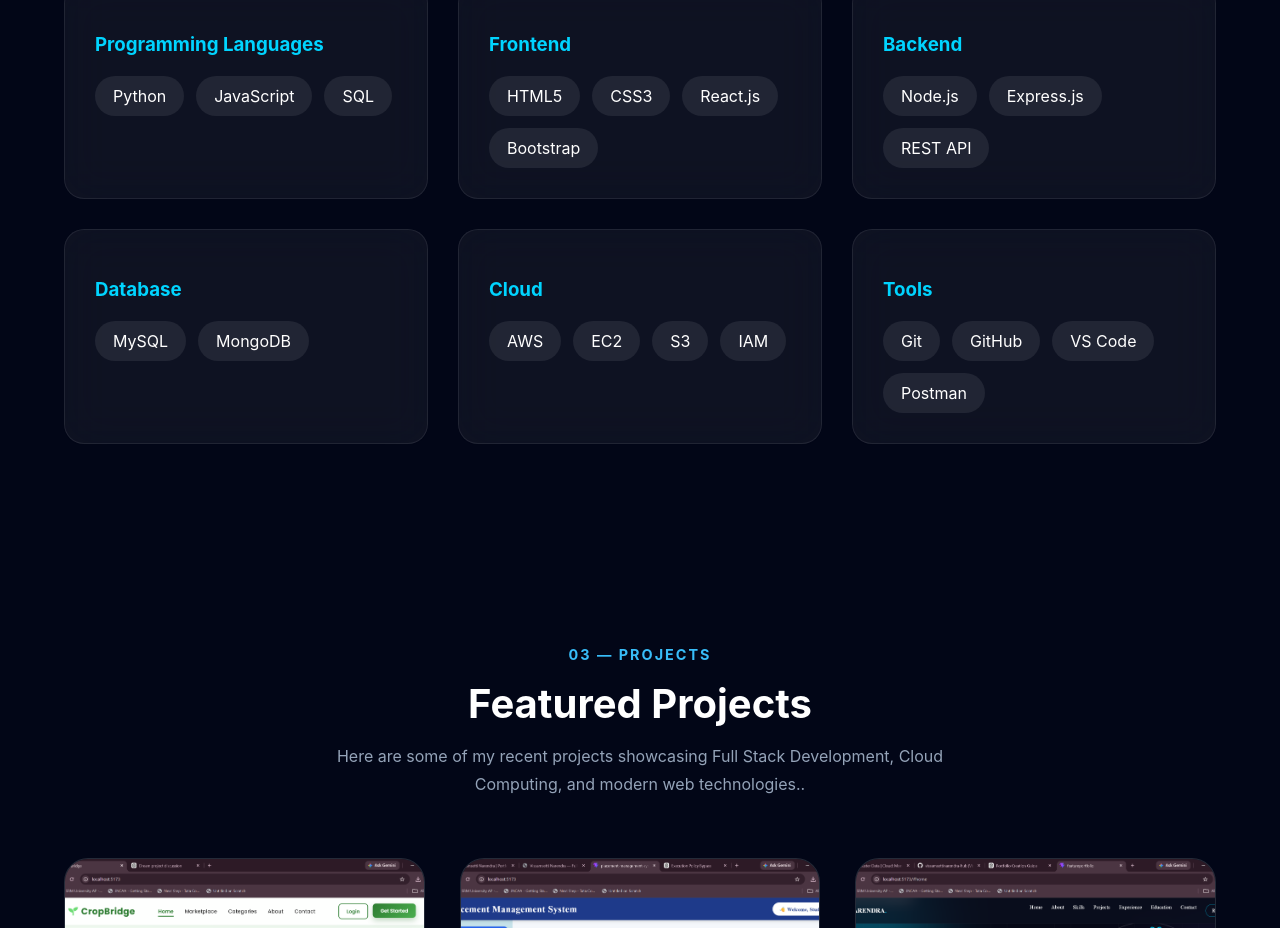
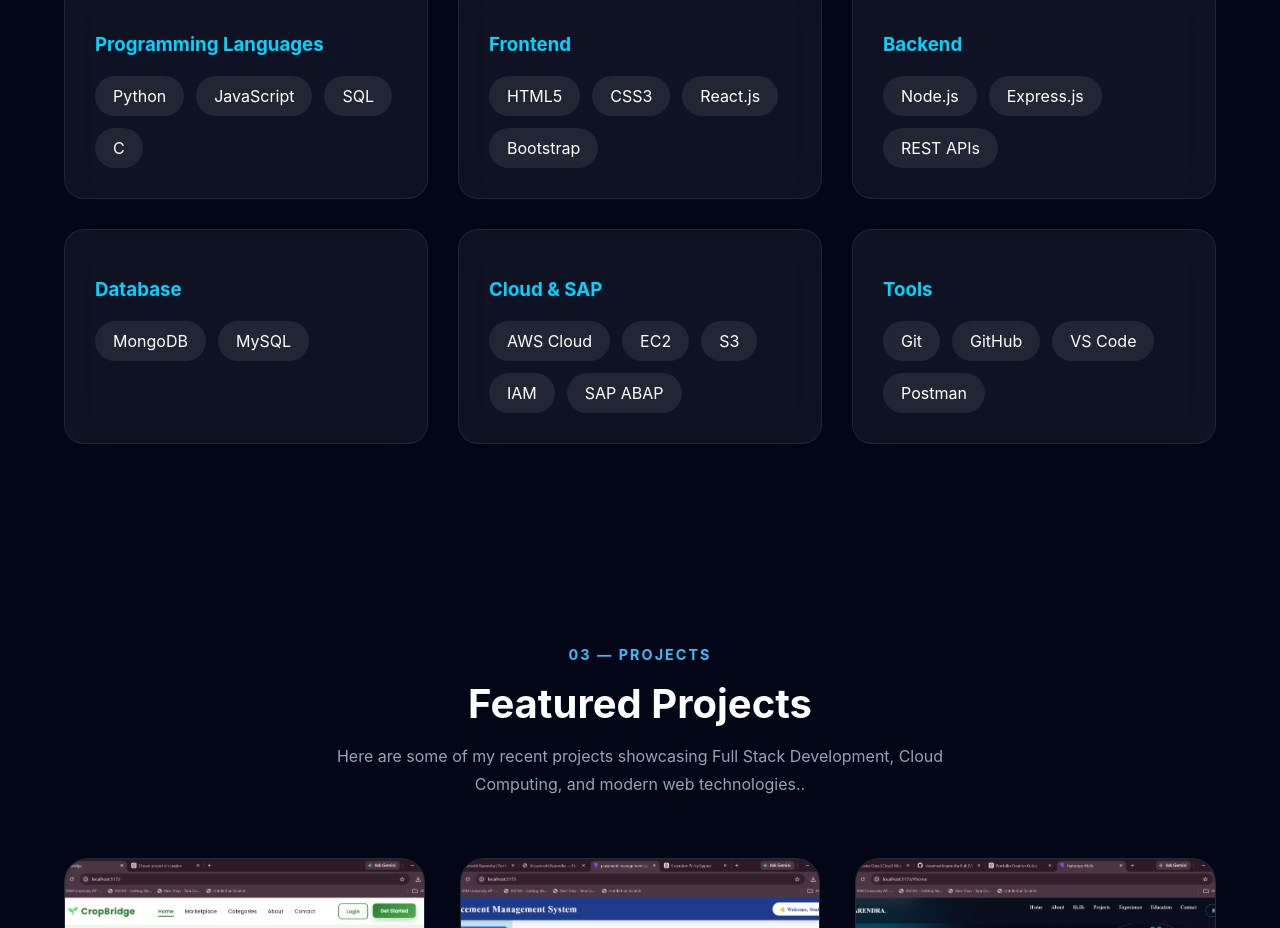
Before and after one commit to vissamsettinarendra-hub/portfolio, a React (Vite) app: page / in a window 1280 px wide. Shown: the part 2584-3512 px from the top of the page. Built offline with nearby package versions, Linux system fonts and the light colour scheme.

Commit message:
prepare for deployment

```diff
--- a/src/data/skills.js
+++ b/src/data/skills.js
@@ -1,7 +1,7 @@
 const skills = [
   {
     category: "Programming Languages",
-    items: ["Python", "JavaScript", "SQL"]
+    items: ["Python", "JavaScript", "SQL", "C"]
   },
   {
     category: "Frontend",
@@ -9,15 +9,15 @@
   },
   {
     category: "Backend",
-    items: ["Node.js", "Express.js", "REST API"]
+    items: ["Node.js", "Express.js", "REST APIs"]
   },
   {
     category: "Database",
-    items: ["MySQL", "MongoDB"]
+    items: ["MongoDB", "MySQL"]
   },
   {
-    category: "Cloud",
-    items: ["AWS", "EC2", "S3", "IAM"]
+    category: "Cloud & SAP",
+    items: ["AWS Cloud", "EC2", "S3", "IAM", "SAP ABAP"]
   },
   {
     category: "Tools",
```
